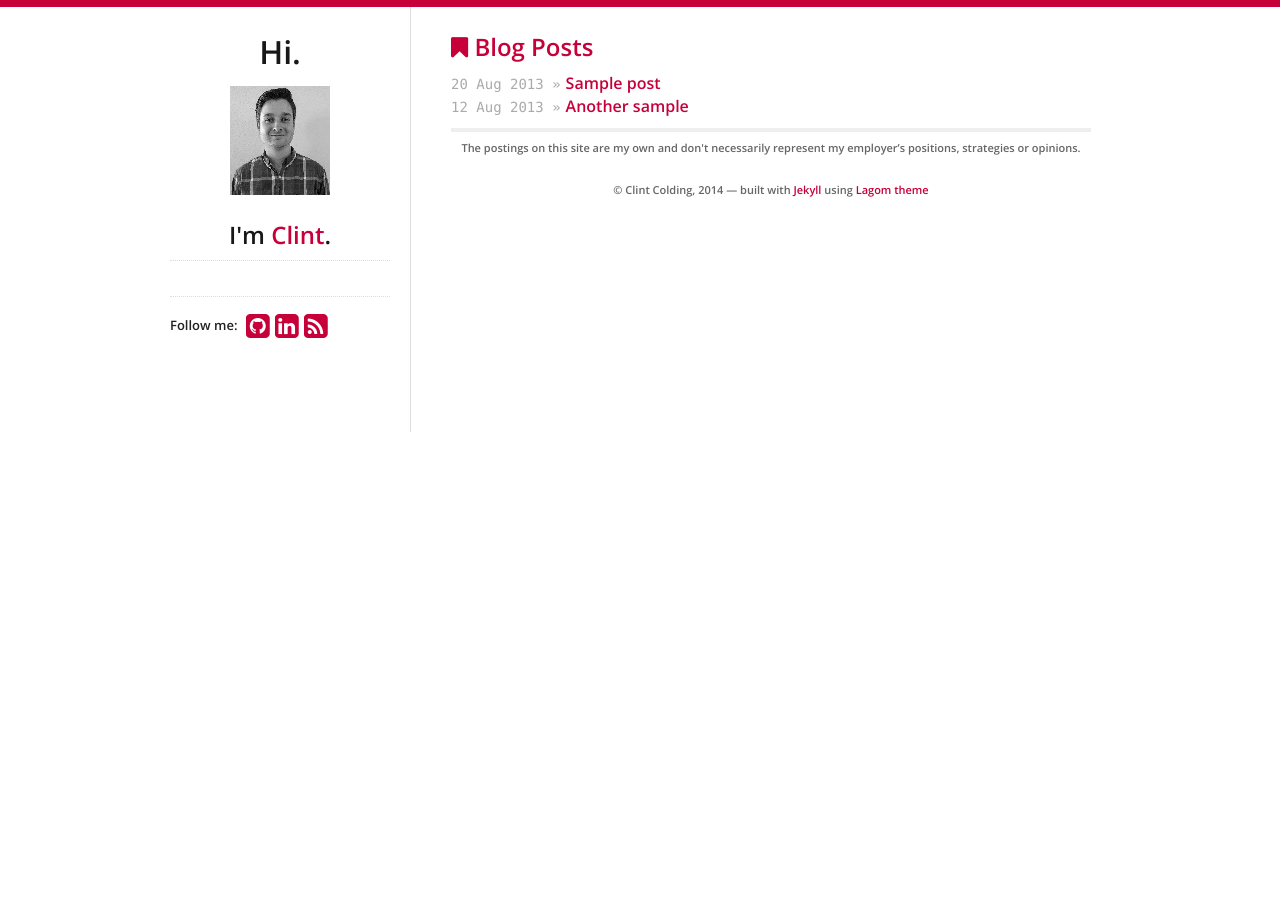
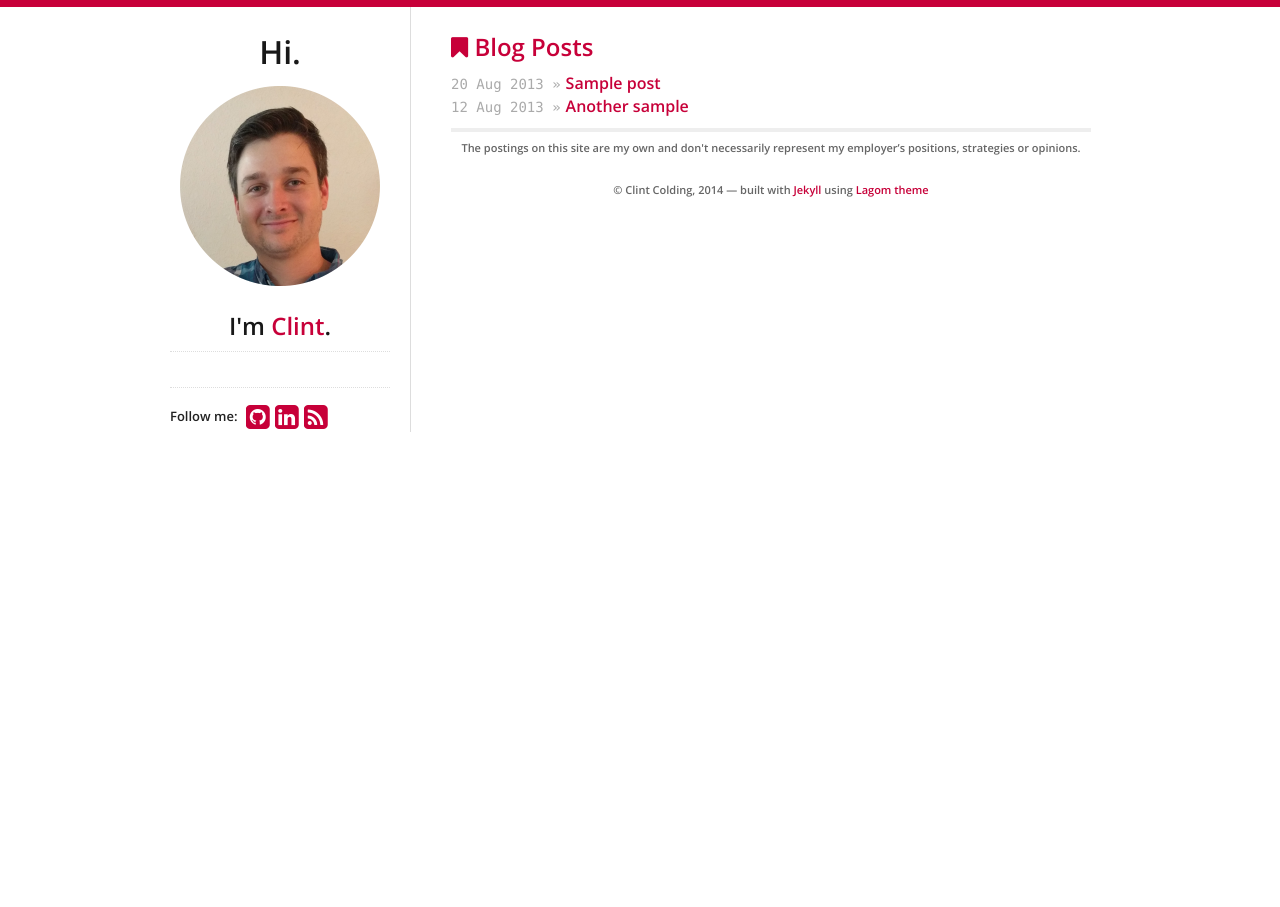
Before and after one commit to clintcolding/clintcolding.github.io, a Jekyll site: the page built from index.html, in a window 1280 px wide. Built offline with Jekyll 4.4.1, drawn with Linux system fonts in a browser that asks for light colours; nearby versions of some CDN libraries.

Commit message:
Changed logo

```diff
--- a/_includes/sidebar.html
+++ b/_includes/sidebar.html
@@ -4,7 +4,7 @@
     {% if site.data.theme.social.gravatar %}
     <img src="http://www.gravatar.com/avatar/{{ site.data.theme.social.gravatar }}?s=200" id="gravatar" alt="My photo"/>
     {% else %}
-    <img src="/clint.jpg" id="logo" alt="Clint Colding"/>
+    <img src="/clint.png" id="logo" alt="Clint Colding"/>
     {% endif %}
   </a>
   <h2>I'm <a href="/">{{ site.data.theme.name }}</a>.</h2>
```
Also changed, not shown: clint.jpg (deleted), clint.png (added).
